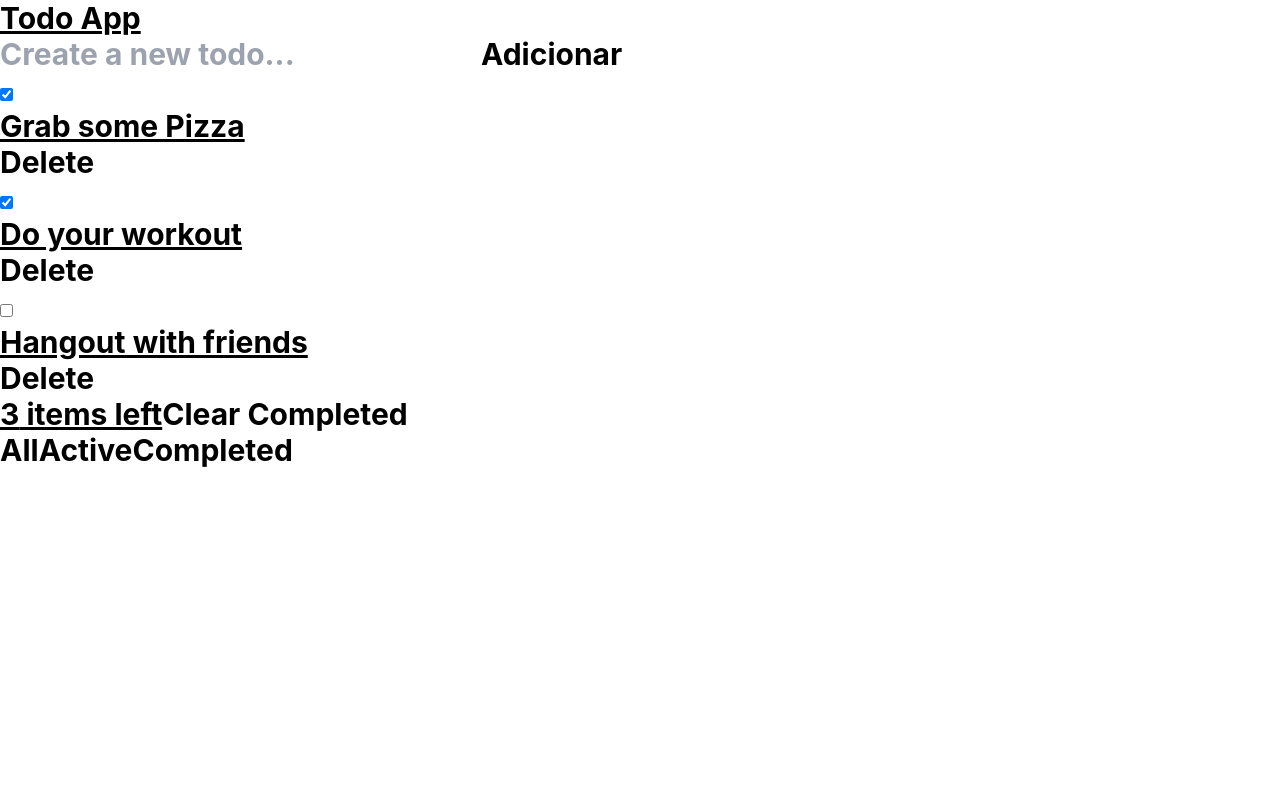
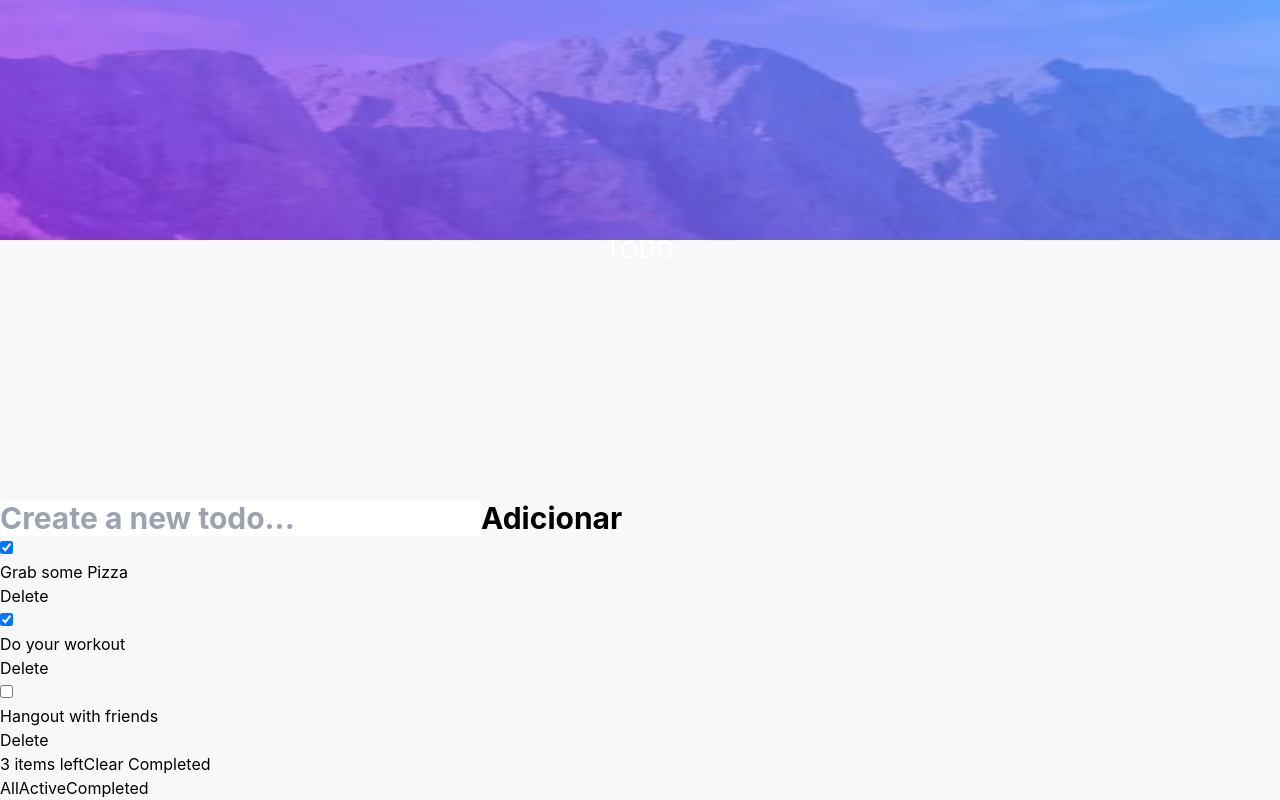
Before and after one commit to thiagoRibasMiranda/todo-app, a React (Create React App) app: page / in a window 1280 px wide. Built offline with nearby package versions, Linux system fonts and the light colour scheme.

Commit message:
style: add  some styling to the App

```diff
--- a/src/App.jsx
+++ b/src/App.jsx
@@ -70,8 +70,8 @@ function App() {
   };
 
   return (
-    <div className="text-3xl font-bold underline">
-      <h1>Todo App</h1>
+    <div className="p-0 m-0 flex flex-col bg-white-f8 bg-no-repeat bg-[length:100%_30%] bg-mobile-light w-full h-screen">
+      <h1 className="m-0 m-auto p-1 m-4 m-auto text-white text-2xl">TODO</h1>
       <InputTask addTask={addTask} />
       <TodoList
         displayTasks={displayTasks}
```
